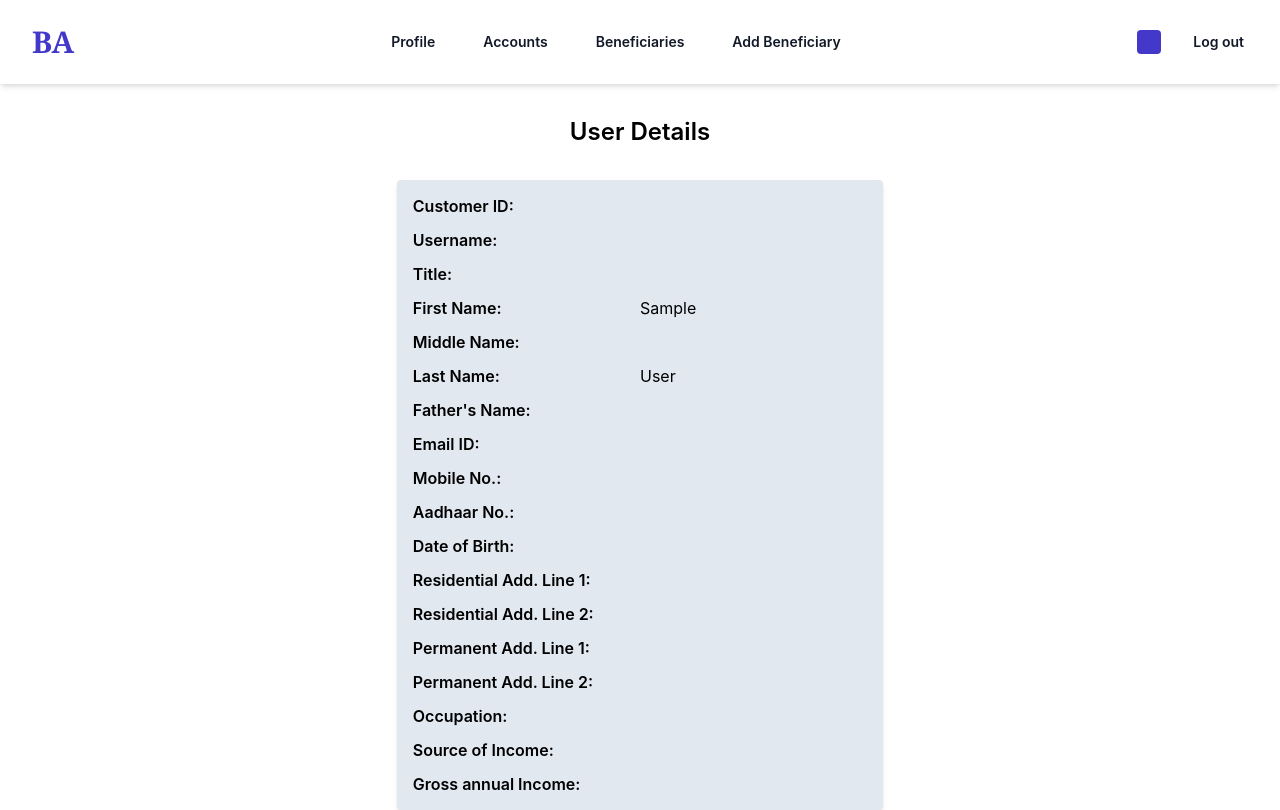
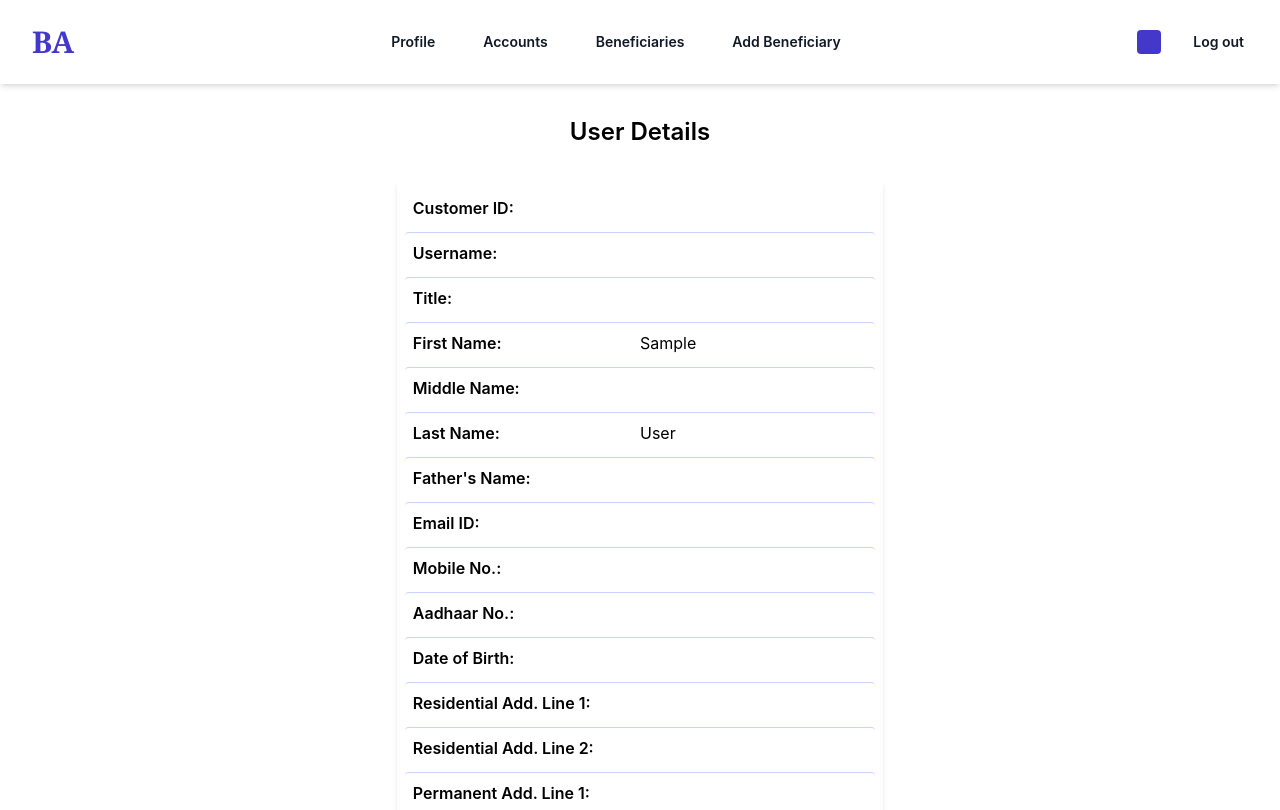
Before and after one commit to AtharvaUmbarkar/BankingApp, a React (Create React App) app in the folder frontend/: page /user/profile in a window 1280 px wide. Shown: the top 810 px of the page. Built offline with nearby package versions, Linux system fonts and the light colour scheme; sample sign-in values are in the browser's storage.

Commit message:
Added elegance to the app, now app beautiful uwu

```diff
--- a/frontend/src/Component/Account/AccountDetails.js
+++ b/frontend/src/Component/Account/AccountDetails.js
@@ -34,24 +34,24 @@ const AccountDetails = () => {
       <div className='w-2/5 flex flex-col mx-auto items-center'>
         <h1 className='font-semibold text-2xl mb-8'>Account Details</h1>
         {accountDetails && (
-          <div className='w-full shadow-md rounded bg-slate-200 p-2'>
-            <div className='w-full flex flex-row items-center p-1 px-2 my-0.5 rounded'>
+          <div className='w-full shadow-md rounded lex flex-row divide-y space-y-2 divide-indigo-200 f p-2'>
+            <div className='w-full flex flex-row items-center p-1 px-2 pt-2 rounded'>
               <span className='w-1/2 font-semibold'>Account Number:</span>
               <span className='flex-grow'>{accountDetails.accountNumber}</span>
             </div>
-            <div className='w-full flex flex-row items-center p-1 px-2 my-0.5 rounded'>
+            <div className='w-full flex flex-row items-center p-1 px-2 pt-2 rounded'>
               <span className='w-1/2 font-semibold'>Account Type:</span>
               <span className='flex-grow'>{accountDetails.accountType}</span>
             </div>
-            <div className='w-full flex flex-row items-center p-1 px-2 my-0.5 rounded'>
+            <div className='w-full flex flex-row items-center p-1 px-2 pt-2 rounded'>
               <span className='w-1/2 font-semibold'>Account Balance:</span>
               <span className='flex-grow'>{accountDetails.accountBalance}</span>
             </div>
-            <div className='w-full flex flex-row items-center p-1 px-2 my-0.5 rounded'>
+            <div className='w-full flex flex-row items-center p-1 px-2 pt-2 rounded'>
               <span className='w-1/2 font-semibold'>Creation Date:</span>
               <span className='flex-grow'>{format(new Date(accountDetails.accountCreationDate), "dd/MM/yyyy")}</span>
             </div>
-            <div className='w-full flex flex-row items-center p-1 px-2 my-0.5 rounded'>
+            <div className='w-full flex flex-row items-center p-1 px-2 pt-2 rounded'>
               <span className='w-1/2 font-semibold'>Account Status:</span>
               <span className='flex-grow'>{accountDetails.active ? "Activated" : "Deactivated"}</span>
             </div>
--- a/frontend/src/Component/Beneficiary/AddBeneficiary.js
+++ b/frontend/src/Component/Beneficiary/AddBeneficiary.js
@@ -38,7 +38,7 @@ export default withAuthorization(condition, LOGIN)(() => {
 
   return (
     <div className='w-full flex flex-col'>
-      <div className="flex flex-col w-2/5 mt-8 self-center">
+      <div className="flex flex-col w-1/3 mt-8 self-center">
         <h2 className="text-2xl font-semibold mt-4 mb-2 w-full border-b-2 border-indigo-700 pb-4">Add payee</h2>
         <form onSubmit={handleSubmit}>
           <label className="text-base py-8">Account Number:
--- a/frontend/src/Component/User/UserProfile.js
+++ b/frontend/src/Component/User/UserProfile.js
@@ -9,84 +9,84 @@ const UserProfile = () => {
     <div className='w-full p-8'>
       <div className='w-2/5 flex flex-col mx-auto items-center'>
         <h1 className='font-semibold text-2xl mb-8'>User Details</h1>
-        <div className='w-full shadow-md rounded bg-slate-200 p-2'>
+        <div className='w-full flex flex-col divide-y space-y-2 divide-indigo-200 shadow-md rounded p-2'>
           {/* {Object.keys(user).map((key, i) => {
             return (
-              <div key={key} className='w-full flex flex-row items-center p-1 px-2 my-0.5 rounded'>
+              <div key={key} className='w-full flex flex-row items-center p-1 pt-2 px-2 rounded'>
                 <span className='w-1/2 font-semibold'>{key}:</span>
                 <span className='flex-grow'>{user[key]}</span>
               </div>
             )
           })} */}
-          <div className='w-full flex flex-row items-center p-1 px-2 my-0.5 rounded'>
+          <div className='w-full flex flex-row items-center p-1 pt-2 px-2 rounded'>
             <span className='w-1/2 font-semibold'>Customer ID:</span>
             <span className='flex-grow'>{user.customerId}</span>
           </div>
-          <div className='w-full flex flex-row items-center p-1 px-2 my-0.5 rounded'>
+          <div className='w-full flex flex-row items-center p-1 pt-2 px-2 rounded'>
             <span className='w-1/2 font-semibold'>Username:</span>
             <span className='flex-grow'>{user.userName}</span>
           </div>
-          <div className='w-full flex flex-row items-center p-1 px-2 my-0.5 rounded'>
+          <div className='w-full flex flex-row items-center p-1 pt-2 px-2 rounded'>
             <span className='w-1/2 font-semibold'>Title:</span>
             <span className='flex-grow'>{user.title}</span>
           </div>
-          <div className='w-full flex flex-row items-center p-1 px-2 my-0.5 rounded'>
+          <div className='w-full flex flex-row items-center p-1 pt-2 px-2 rounded'>
             <span className='w-1/2 font-semibold'>First Name:</span>
             <span className='flex-grow'>{user.firstName}</span>
           </div>
-          <div className='w-full flex flex-row items-center p-1 px-2 my-0.5 rounded'>
+          <div className='w-full flex flex-row items-center p-1 pt-2 px-2 rounded'>
             <span className='w-1/2 font-semibold'>Middle Name:</span>
             <span className='flex-grow'>{user.middleName}</span>
           </div>
-          <div className='w-full flex flex-row items-center p-1 px-2 my-0.5 rounded'>
+          <div className='w-full flex flex-row items-center p-1 pt-2 px-2 rounded'>
             <span className='w-1/2 font-semibold'>Last Name:</span>
             <span className='flex-grow'>{user.lastName}</span>
           </div>
-          <div className='w-full flex flex-row items-center p-1 px-2 my-0.5 rounded'>
+          <div className='w-full flex flex-row items-center p-1 pt-2 px-2 rounded'>
             <span className='w-1/2 font-semibold'>Father's Name:</span>
             <span className='flex-grow'>{user.fatherName}</span>
           </div>
-          <div className='w-full flex flex-row items-center p-1 px-2 my-0.5 rounded'>
+          <div className='w-full flex flex-row items-center p-1 pt-2 px-2 rounded'>
             <span className='w-1/2 font-semibold'>Email ID:</span>
             <span className='flex-grow'>{user.emailId}</span>
           </div>
-          <div className='w-full flex flex-row items-center p-1 px-2 my-0.5 rounded'>
+          <div className='w-full flex flex-row items-center p-1 pt-2 px-2 rounded'>
             <span className='w-1/2 font-semibold'>Mobile No.:</span>
             <span className='flex-grow'>{user.mobileNumber}</span>
           </div>
-          <div className='w-full flex flex-row items-center p-1 px-2 my-0.5 rounded'>
+          <div className='w-full flex flex-row items-center p-1 pt-2 px-2 rounded'>
             <span className='w-1/2 font-semibold'>Aadhaar No.:</span>
             <span className='flex-grow'>{user.aadhaarNumber}</span>
           </div>
-          <div className='w-full flex flex-row items-center p-1 px-2 my-0.5 rounded'>
+          <div className='w-full flex flex-row items-center p-1 pt-2 px-2 rounded'>
             <span className='w-1/2 font-semibold'>Date of Birth:</span>
             <span className='flex-grow'>{user.dateOfBirth}</span>
           </div>
-          <div className='w-full flex flex-row items-center p-1 px-2 my-0.5 rounded'>
+          <div className='w-full flex flex-row items-center p-1 pt-2 px-2 rounded'>
             <span className='w-1/2 font-semibold'>Residential Add. Line 1:</span>
             <span className='flex-grow'>{user.tempAddressLine1}</span>
           </div>
-          <div className='w-full flex flex-row items-center p-1 px-2 my-0.5 rounded'>
+          <div className='w-full flex flex-row items-center p-1 pt-2 px-2 rounded'>
             <span className='w-1/2 font-semibold'>Residential Add. Line 2:</span>
             <span className='flex-grow'>{user.tempAddressLine2}</span>
           </div>
-          <div className='w-full flex flex-row items-center p-1 px-2 my-0.5 rounded'>
+          <div className='w-full flex flex-row items-center p-1 pt-2 px-2 rounded'>
             <span className='w-1/2 font-semibold'>Permanent Add. Line 1:</span>
             <span className='flex-grow'>{user.permAddressLine1}</span>
           </div>
-          <div className='w-full flex flex-row items-center p-1 px-2 my-0.5 rounded'>
+          <div className='w-full flex flex-row items-center p-1 pt-2 px-2 rounded'>
             <span className='w-1/2 font-semibold'>Permanent Add. Line 2:</span>
             <span className='flex-grow'>{user.permAddressLine2}</span>
           </div>
-          <div className='w-full flex flex-row items-center p-1 px-2 my-0.5 rounded'>
+          <div className='w-full flex flex-row items-center p-1 pt-2 px-2 rounded'>
             <span className='w-1/2 font-semibold'>Occupation:</span>
             <span className='flex-grow'>{user.occupation}</span>
           </div>
-          <div className='w-full flex flex-row items-center p-1 px-2 my-0.5 rounded'>
+          <div className='w-full flex flex-row items-center p-1 pt-2 px-2 rounded'>
             <span className='w-1/2 font-semibold'>Source of Income:</span>
             <span className='flex-grow'>{user.sourceOfIncome}</span>
           </div>
-          <div className='w-full flex flex-row items-center p-1 px-2 my-0.5 rounded'>
+          <div className='w-full flex flex-row items-center p-1 pt-2 px-2 rounded'>
             <span className='w-1/2 font-semibold'>Gross annual Income:</span>
             <span className='flex-grow'>{user.grossAnnualIncome}</span>
           </div>
```
